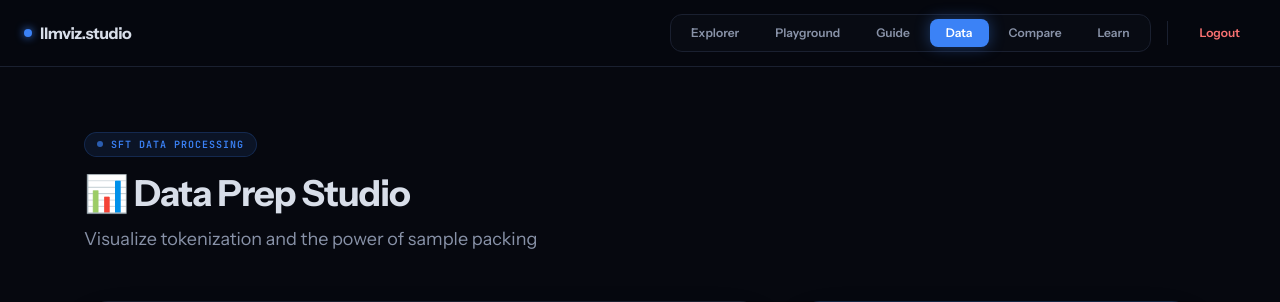
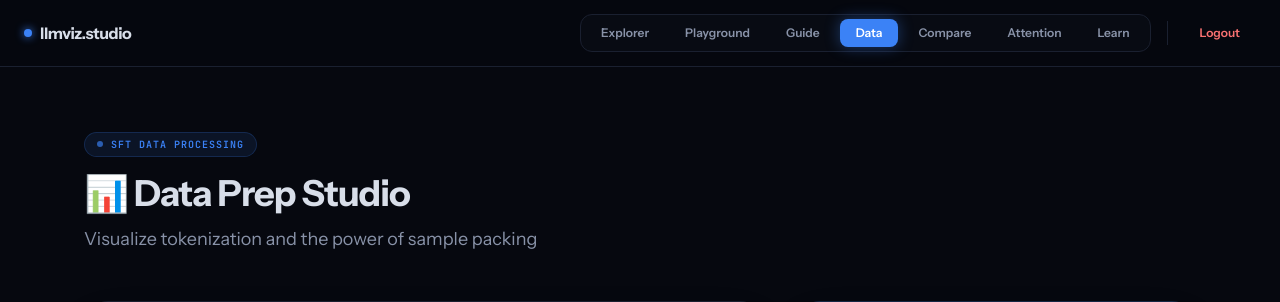
Before and after one commit to Tanay0510/finetuning-viz, a Flask app: page /data in a window 1280 px wide. Shown: the top 302 px of the page. Run offline with Flask 3, Linux system fonts and the light colour scheme; the visitor is signed in with stand-in values (Sample User, id 1); some libraries are stand-ins or nearby versions.

Commit message:
atten addition

```diff
--- a/templates/base.html
+++ b/templates/base.html
@@ -59,6 +59,7 @@
                     <a href="/guide" class="px-4 py-1.5 rounded-lg text-xs font-semibold transition-all duration-300 {{ 'text-white bg-brand-accent shadow-[0_0_15px_rgba(59,130,246,0.4)]' if active_page == 'guide' else 'text-brand-text2 hover:text-brand-text hover:bg-brand-bg3' }}">Guide</a>
                     <a href="/data" class="px-4 py-1.5 rounded-lg text-xs font-semibold transition-all duration-300 {{ 'text-white bg-brand-accent shadow-[0_0_15px_rgba(59,130,246,0.4)]' if active_page == 'data' else 'text-brand-text2 hover:text-brand-text hover:bg-brand-bg3' }}">Data</a>
                     <a href="/compare" class="px-4 py-1.5 rounded-lg text-xs font-semibold transition-all duration-300 {{ 'text-white bg-brand-accent shadow-[0_0_15px_rgba(59,130,246,0.4)]' if active_page == 'compare' else 'text-brand-text2 hover:text-brand-text hover:bg-brand-bg3' }}">Compare</a>
+                    <a href="/attention" class="px-4 py-1.5 rounded-lg text-xs font-semibold transition-all duration-300 {{ 'text-white bg-brand-accent shadow-[0_0_15px_rgba(59,130,246,0.4)]' if active_page == 'attention' else 'text-brand-text2 hover:text-brand-text hover:bg-brand-bg3' }}">Attention</a>
                     <a href="/learn/lora" class="px-4 py-1.5 rounded-lg text-xs font-semibold transition-all duration-300 {{ 'text-white bg-brand-accent shadow-[0_0_15px_rgba(59,130,246,0.4)]' if active_page == 'learn' else 'text-brand-text2 hover:text-brand-text hover:bg-brand-bg3' }}">Learn</a>
                 </div>
                 <div class="w-px h-6 bg-brand-border mx-2"></div>
```
